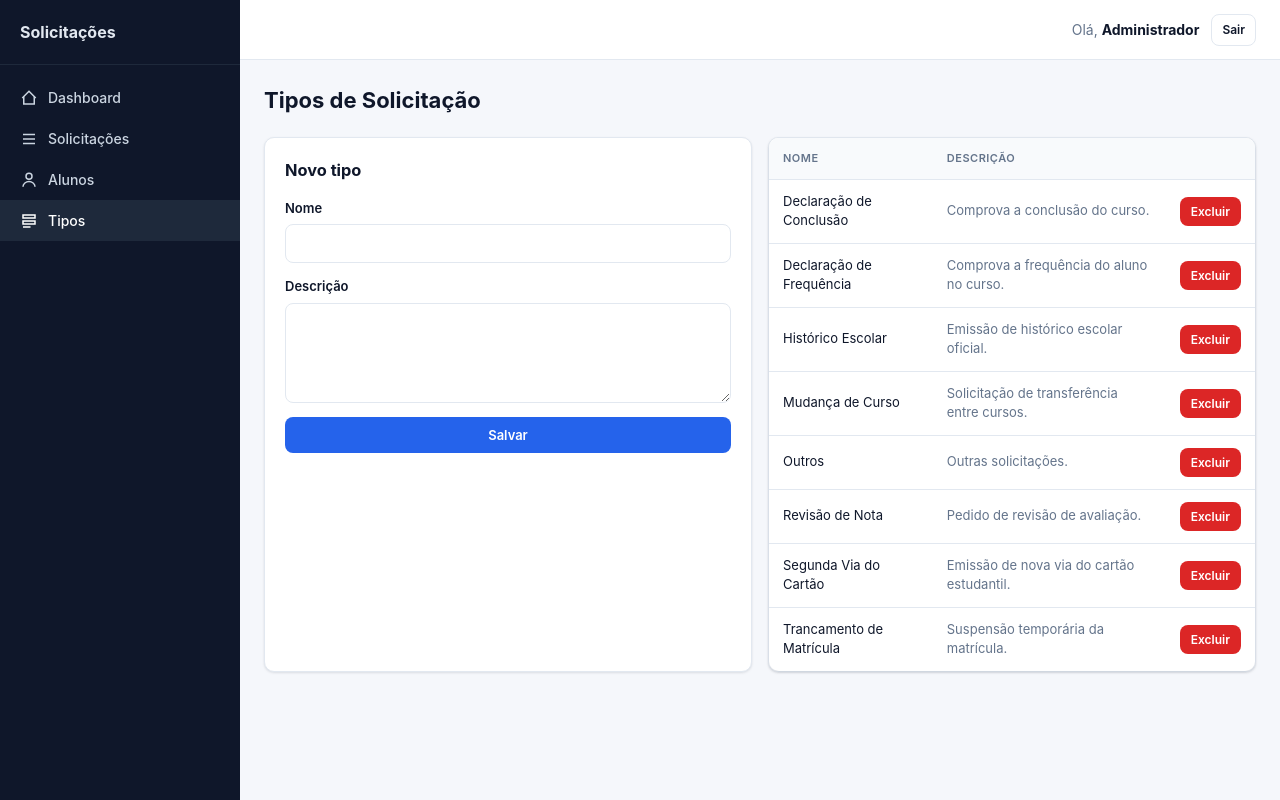
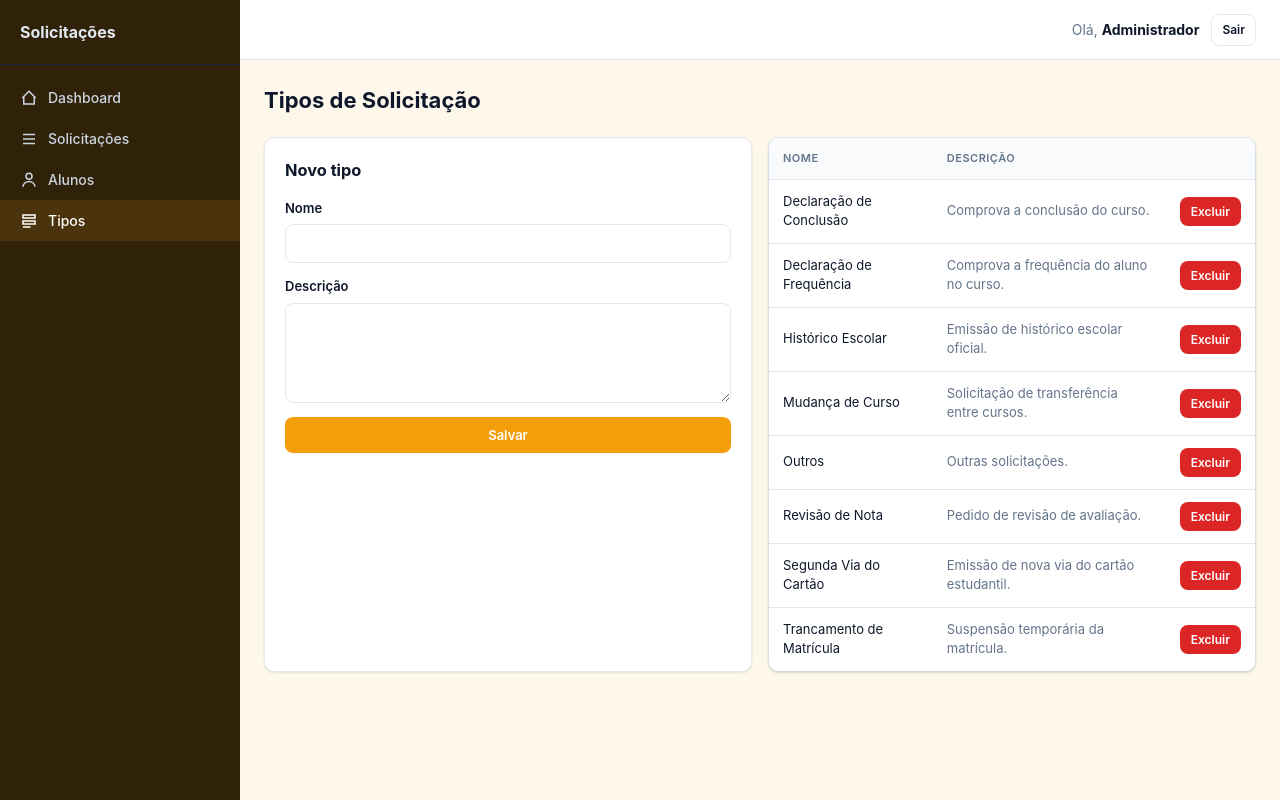
Before and after one commit to kingsonPaxe/Gestao-de-solicitacoes-academicas, a Flask app: page /admin/tipos in a window 1280 px wide. Run offline with Flask 3, Linux system fonts and the light colour scheme; a user stored in the database is signed in.

Commit message:
editei o arquivo Style.css

```diff
--- a/app/static/css/style.css
+++ b/app/static/css/style.css
@@ -1,10 +1,10 @@
 :root {
-  --bg: #f5f7fb;
+  --bg: #fdf8eb;
   --surface: #ffffff;
-  --sidebar: #0f172a;
-  --sidebar-hover: #1e293b;
-  --primary: #2563eb;
-  --primary-hover: #1d4ed8;
+  --sidebar: #2f2208;
+  --sidebar-hover: #4a330d;
+  --primary: #f59e0b;
+  --primary-hover: #d97706;
   --text: #0f172a;
   --text-muted: #64748b;
   --border: #e2e8f0;
@@ -99,7 +99,7 @@ table.data tr:hover td { background: #f8fafc; }
   background: var(--surface); color: var(--text); transition: border-color 0.15s;
 }
 .form-row input:focus, .form-row select:focus, .form-row textarea:focus {
-  outline: none; border-color: var(--primary); box-shadow: 0 0 0 3px rgba(37,99,235,.12);
+  outline: none; border-color: var(--primary); box-shadow: 0 0 0 3px rgba(245,158,11,.12);
 }
 .form-row textarea { min-height: 100px; resize: vertical; }
 .form-row .error { color: var(--danger); font-size: 12px; }
@@ -186,7 +186,7 @@ table.data tr:hover td { background: #f8fafc; }
 /* Login */
 .login-wrapper {
   min-height: 100vh; display: flex; align-items: center; justify-content: center;
-  background: linear-gradient(135deg, #0f172a 0%, #1e40af 100%); padding: 20px;
+  background: linear-gradient(135deg, #5a2c00 0%, #f59e0b 100%); padding: 20px;
 }
 .login-card {
   background: #fff; padding: 40px; border-radius: 16px;
@@ -200,7 +200,7 @@ table.data tr:hover td { background: #f8fafc; }
 .chart-bar .row { display: grid; grid-template-columns: 160px 1fr 40px; gap: 8px;
   align-items: center; font-size: 12px; }
 .chart-bar .bar {
-  height: 20px; background: linear-gradient(90deg, var(--primary), #60a5fa);
+  height: 20px; background: linear-gradient(90deg, var(--primary), #fde68a);
   border-radius: 4px; min-width: 4px;
 }
 .chart-bar .name { color: var(--text-muted); }
```
